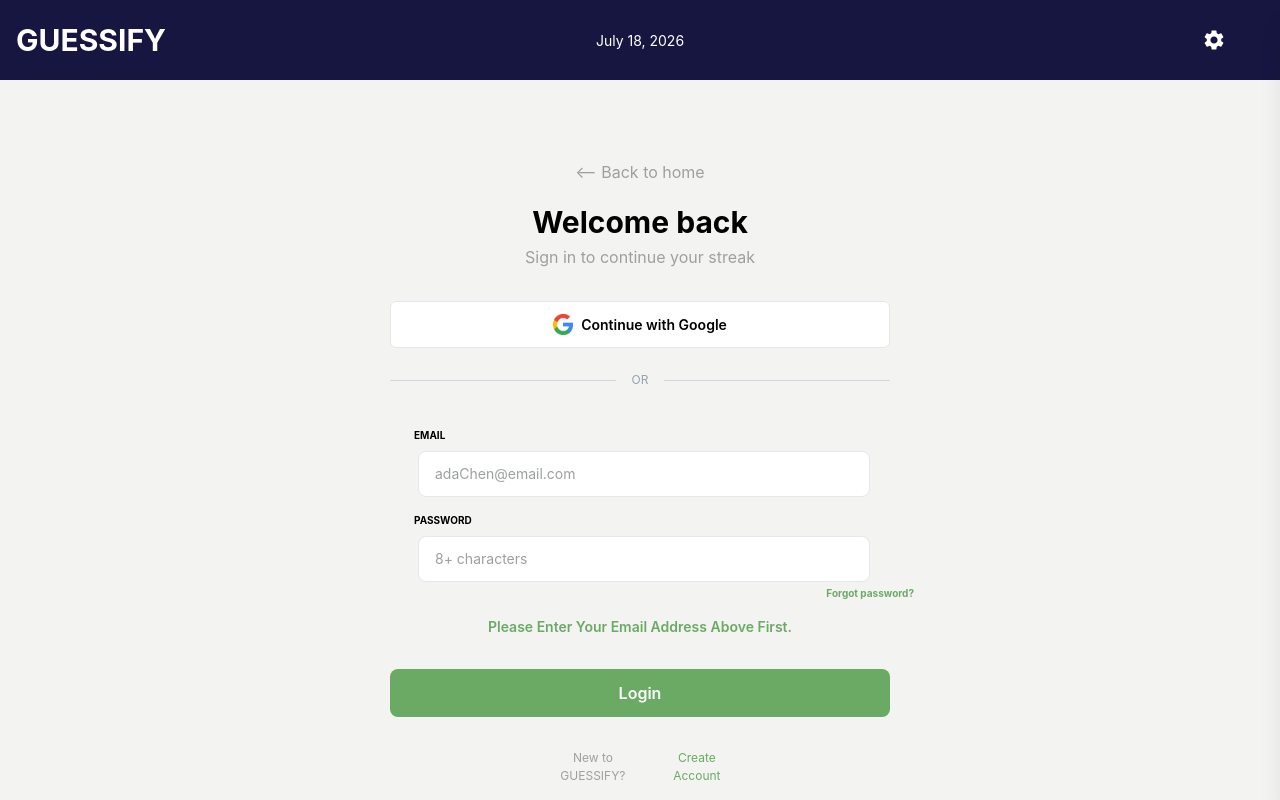
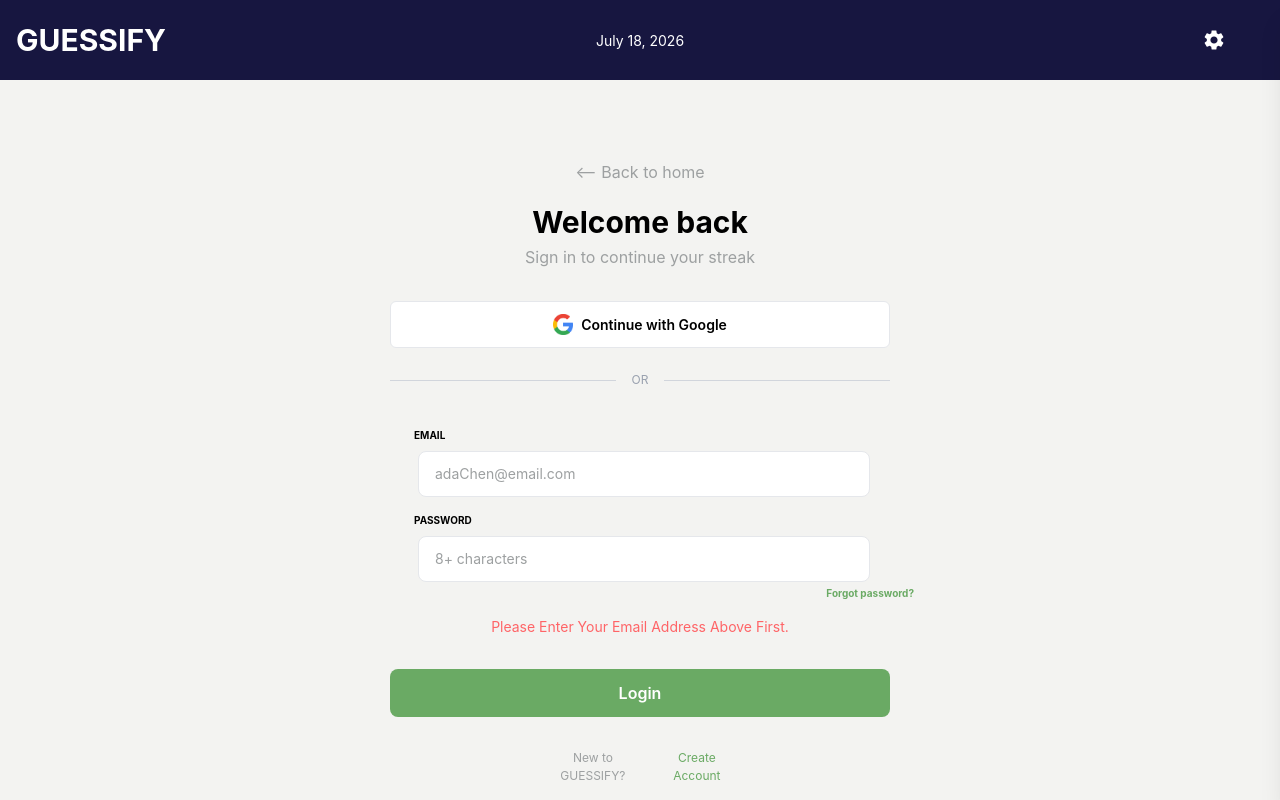
Before and after one commit to chingu-voyages/V61-tier2-team-23, a React (Vite) app in the folder Guessify/: page /login in a window 1280 px wide. Both pictures are taken after a click on the button "Forgot password?". Shown: the top 800 px of the page. Built offline with nearby package versions, Linux system fonts and the light colour scheme; no server answers.

Commit message:
Better UX for error display

```diff
--- a/Guessify/src/components/Login.tsx
+++ b/Guessify/src/components/Login.tsx
@@ -1,4 +1,4 @@
-import { useState } from "react";
+import { useState, useEffect } from "react";
 import { useNavigate } from "react-router-dom";
 import { login, resetPassword } from "../services/auth";
 import { getCurrentUser } from "../services/users";
@@ -11,7 +11,8 @@
   const [password, setPassword] = useState("");
   const [error, setError] = useState(false);
   const [loading, setLoading] = useState(false);
-  const [resetMsg, setResetMsg] = useState<string>("");
+  const [resetMsg, setResetMsg] = useState("");
+  const [resetError, setResetError] = useState(false);
   const navigate = useNavigate();
 
   async function handleLogin(e: React.FormEvent) {
@@ -47,17 +48,33 @@
 
   async function handleForgotPassword() {
     if (!email) {
+      setResetError(true);
       setResetMsg("Please Enter Your Email Address Above First.");
       return;
     }
     try {
       await resetPassword(email);
+      setResetError(false);
       setResetMsg("Password reset email sent!");
     } catch (error) {
       console.error(error);
+      setResetError(true);
       setResetMsg("Failed to send reset email. Verify your email.");
     }
   }
+
+  // Removes error msg after 5 seconds
+  useEffect(() => {
+    if (resetMsg || error) {
+      const timer = setTimeout(() => {
+        setResetMsg("");
+        setResetError(false);
+        setError(false);
+      }, 5000);
+
+      return () => clearTimeout(timer);
+    }
+  }, [resetMsg, error]);
 
   return (
     <div className="min-h-screen bg-[#f3f3f1] dark:bg-[#121213] py-10">
@@ -114,7 +131,7 @@
           </div>
           {resetMsg && (
              <div className="flex text-center items-center justify-center">
-               <h1 className="mt-4 text-sm font-semibold text-[#6aaa64]">
+               <h1 className={`mt-4 text-sm ${resetError ? "text-red-400" : "text-[#6aaa64]"}`}>
                  {resetMsg}
                </h1>
              </div>
```
